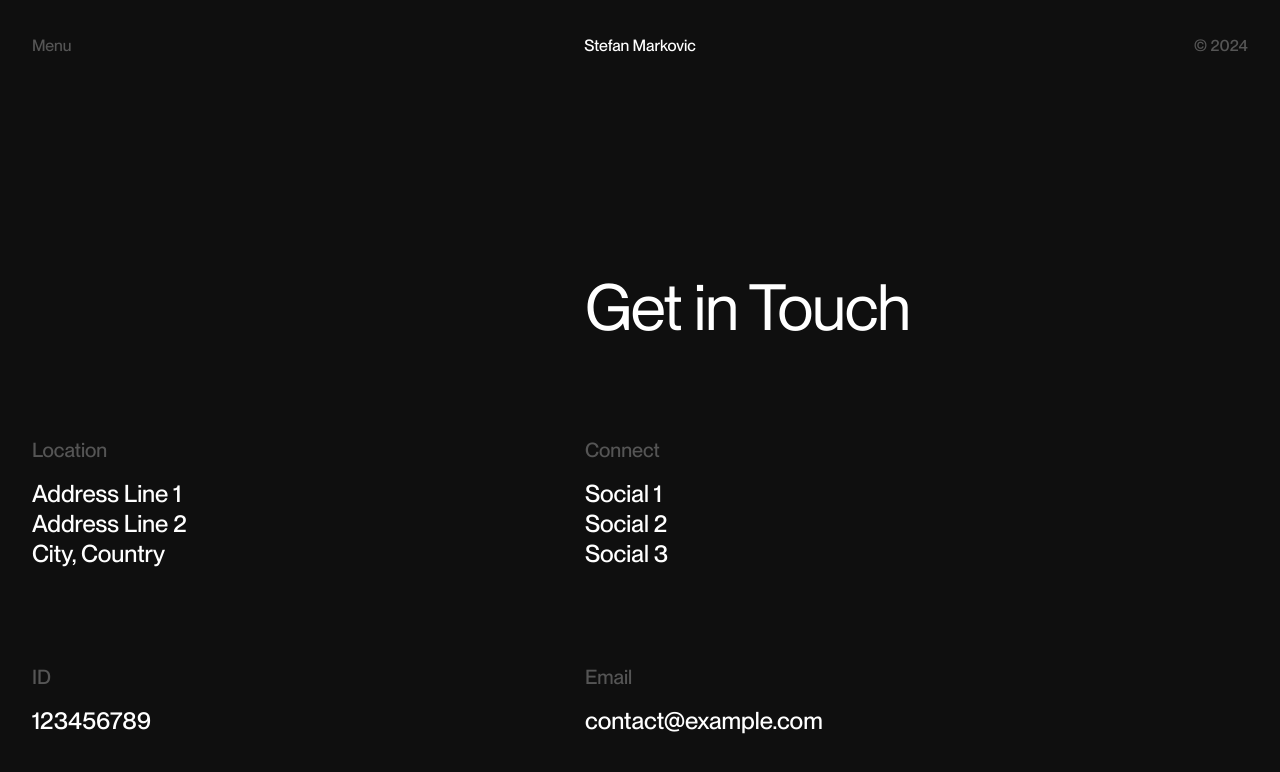
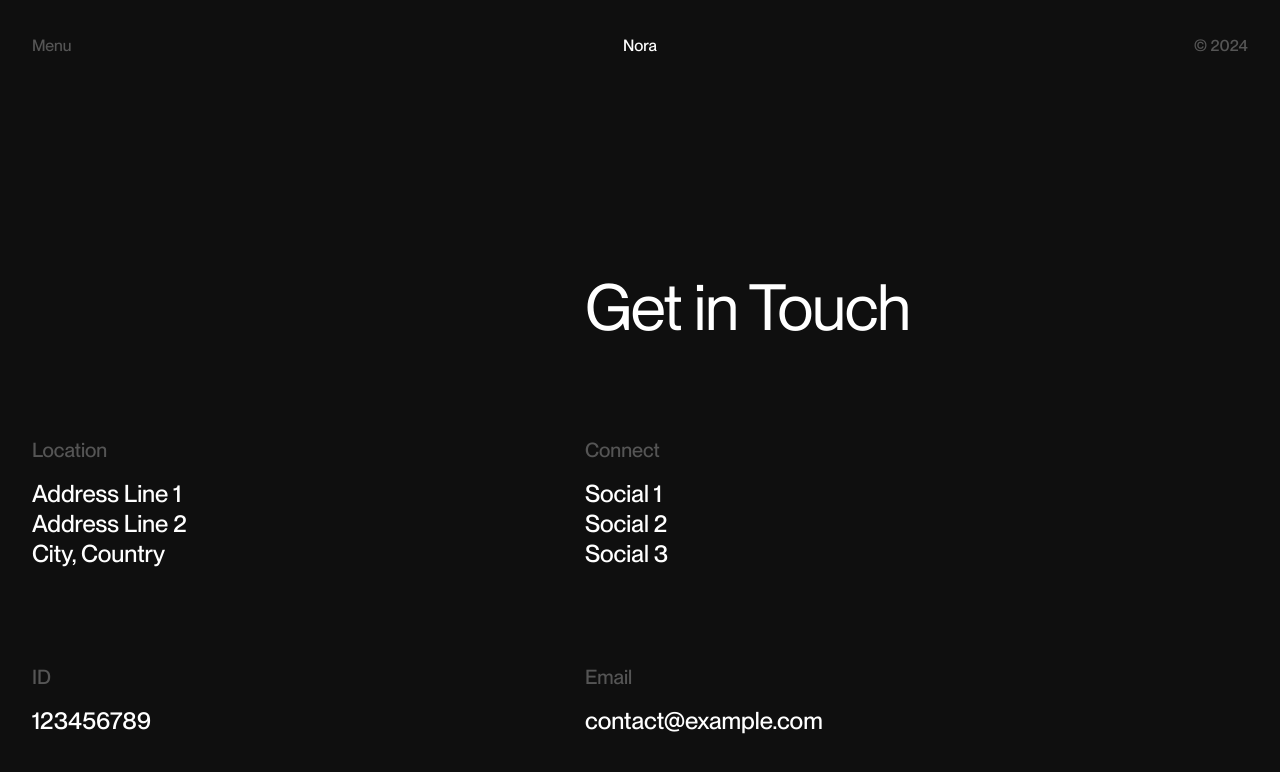
Before and after one commit to KenyaEbina/nora-web-next, a Next.js app: page /contact in a window 1280 px wide. Shown: the top 772 px of the page. Built offline with nearby package versions, Linux system fonts and the light colour scheme.

Commit message:
no message

```diff
--- a/src/app/components/MenuBar/MenuBar.jsx
+++ b/src/app/components/MenuBar/MenuBar.jsx
@@ -11,7 +11,7 @@ const MenuBar = ({ isOpen, toggleMenu, closeMenu }) => {
       </div>
 
       <div className="logo" onClick={closeMenu}>
-        <Link href="/">Stefan Markovic</Link>
+        <Link href="/">Nora</Link>
       </div>
 
       <div className="portfolio-year">
```
